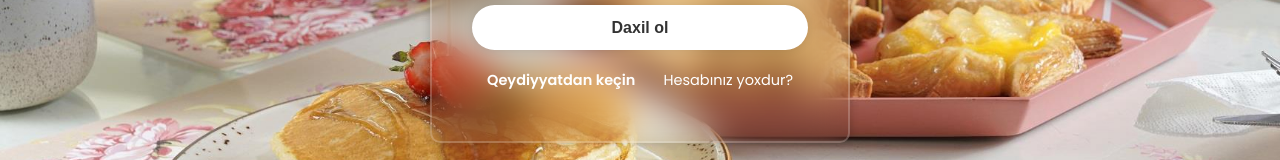
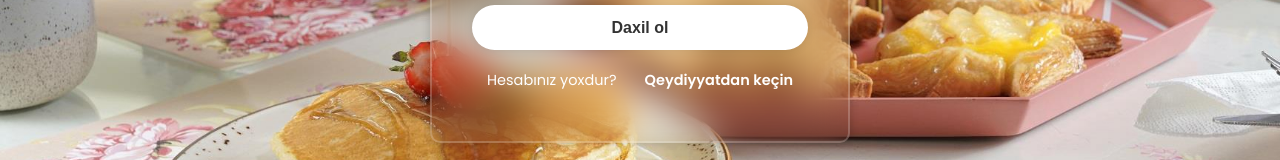
Before and after one commit to fuad005-cyber/Login-Pass, a React (Create React App) app: page / in a window 1280 px wide. Shown: the part 475-635 px from the top of the page. Built offline with nearby package versions, Linux system fonts and the light colour scheme.

Commit message:
Upgrade3

```diff
--- a/src/Components/LoginForm/LoginForm.jsx
+++ b/src/Components/LoginForm/LoginForm.jsx
@@ -31,10 +31,8 @@ const LoginForm = () => {
 
         {action ==='Login'? <button type='submit'>Daxil ol</button>:<button type='submit' onClick={()=>{setAction("Login")}}>Qeydiyyatdan keç</button>}
         <div className="register-link">
-
+            {action ==='Login'?<p>Hesabınız yoxdur?</p>:<div></div>}
             {action ==='Sign up'?<div></div>:<a href="#" onClick={()=>{setAction("Sign up")}}>Qeydiyyatdan keçin</a>}
-            {action ==='Login'?<p>Hesabınız yoxdur?</p>:<div></div>}
-
         </div>
       </form>
     </div>
```
